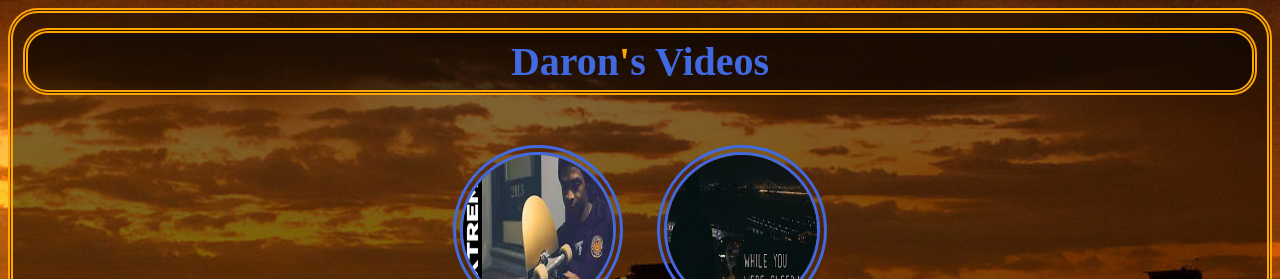
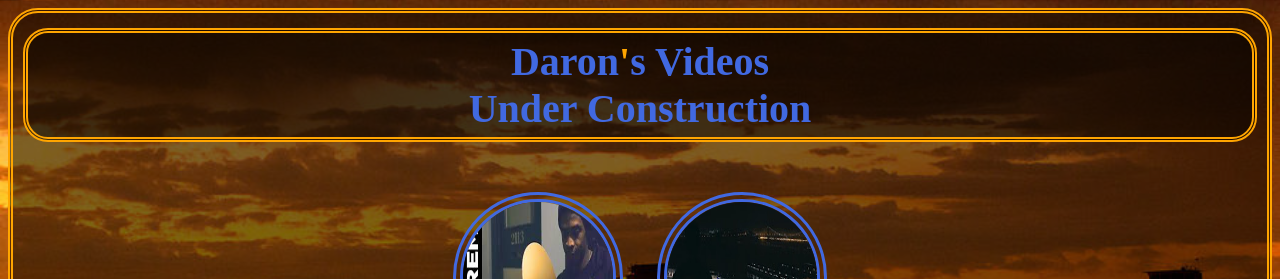
Before and after one commit to infktr/port-folio, a plain HTML site: page index.html in a window 1280 px wide. Shown: the top 279 px of the page. Drawn offline with Linux system fonts and the light colour scheme; files whose address does not match are found by name.

Commit message:
Under Construction

```diff
--- a/index.html
+++ b/index.html
@@ -10,7 +10,7 @@
 <body>
 
   <div id="main">
-    <h1>Daron<span class="apostro">'</span>s Videos</h1>
+    <h1>Daron<span class="apostro">'</span>s Videos<br>Under Construction</h1>
   <a href="https://www.youtube.com/watch?v=5aY20cZppkI" target="_blank">  <img class="prof" src="/home/k3ys/port/images/mrand.jpeg" alt"profile-picture"></a>
 
   <a href="https://www.youtube.com/watch?v=zhyTCgAg-xw" target="_blank">  <img class="prof" src="/home/k3ys/port/images/aether.jpg" alt"Aether-Video"></a>
```
